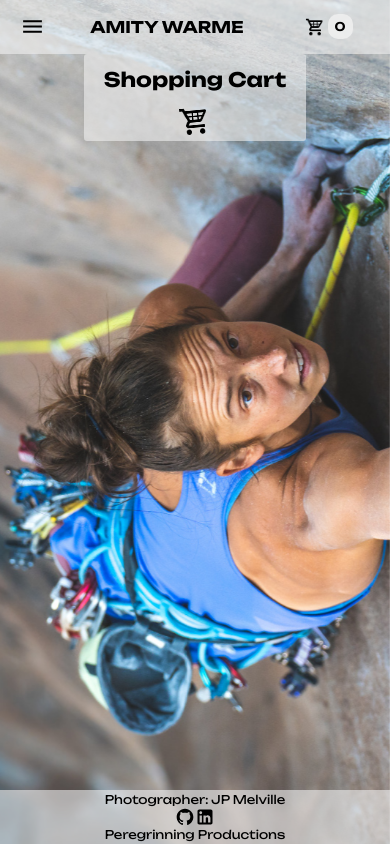
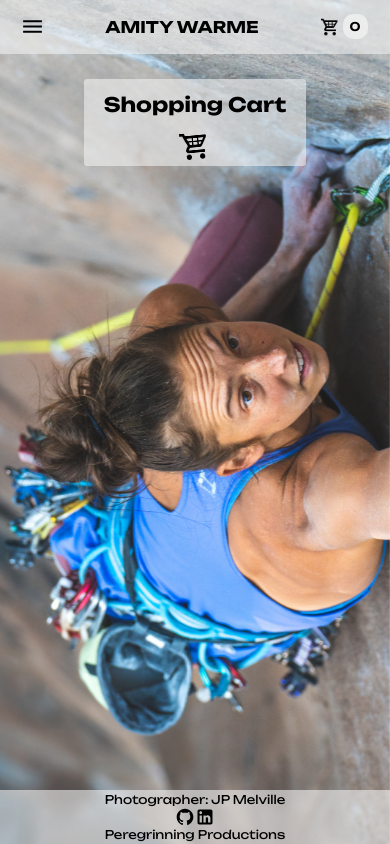
Before and after one commit to connorwarme/shopping-cart, a React (Create React App) app: page /cart in a window 390 px wide. Built offline with nearby package versions, Linux system fonts and the light colour scheme.

Commit message:
Remove margin from mobile header-cart; add margin to shopping cart content on mobile

```diff
--- a/src/App.css
+++ b/src/App.css
@@ -62,6 +62,7 @@ nav {
 }
 .header-container > nav > ul > .checkout-box {
   display: flex;
+  padding: 0;
 }
 .header-container > nav > ul > a::after,
 .menu-extension > a::after {
--- a/src/style/Cart.css
+++ b/src/style/Cart.css
@@ -141,7 +141,7 @@ li > * {
     }
     .cart-content {
         min-width: 100px;
-        margin: 0;
+        margin: 3vh 0;
     }
     .cart-content > h1 {
         font-size: 20px;
```
